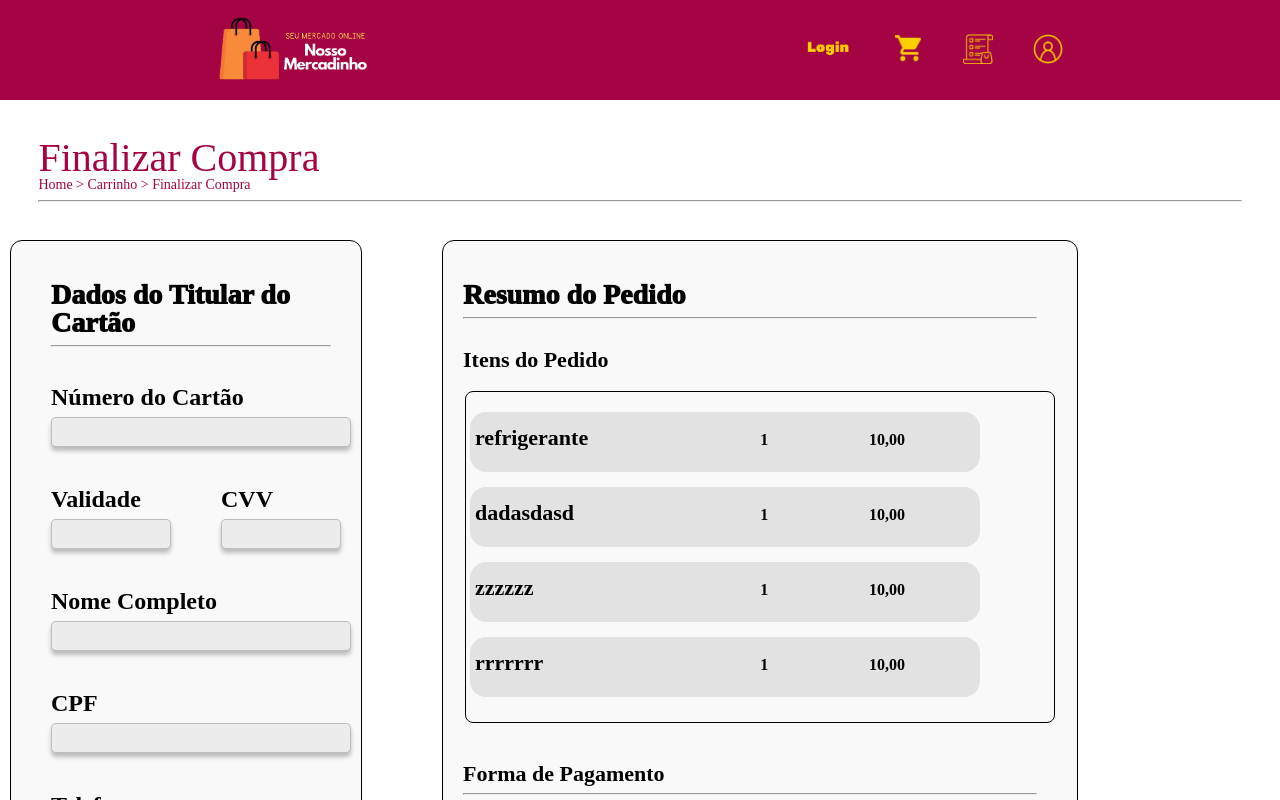
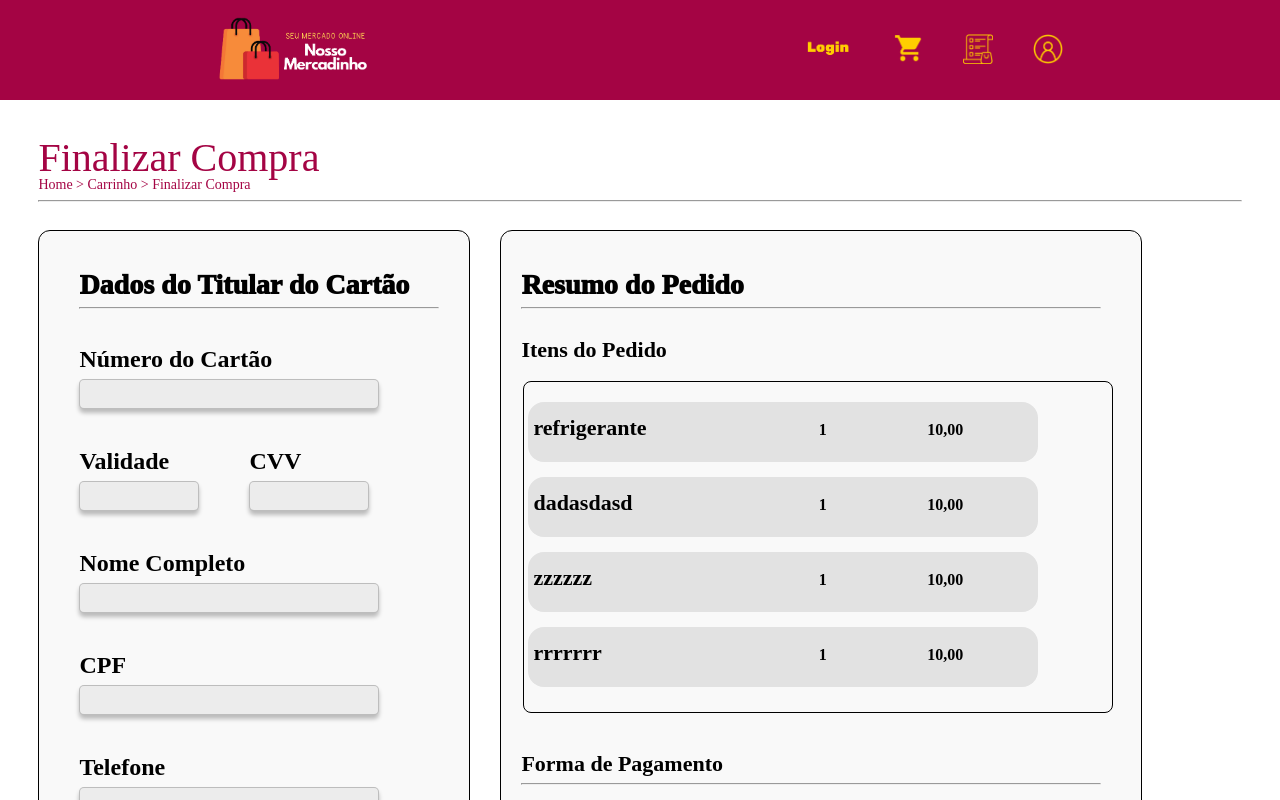
Before and after one commit to MarcusHuzi/Projeto-Web, a Vue app in the folder milestone2/shop/: page /finalizarcompra in a window 1280 px wide. Shown: the top 800 px of the page. Built offline with nearby package versions, Linux system fonts and the light colour scheme.

Commit message:
ypdated finalizarCompra.css

```diff
--- a/milestone2/shop/src/assets/css/finalizarCompra.css
+++ b/milestone2/shop/src/assets/css/finalizarCompra.css
@@ -27,17 +27,15 @@
 }
 
 .content{
-    display:flex;
-    justify-content: space-around;
-    margin-bottom: 30px;
-    width: 65%;
-    align-self:flex-start;
-    width: 80%;
+    display: flex;
+    flex-flow: row wrap;
+    justify-content: flex-start;
+    margin: 10px 3% 20px 3%;
+    gap: 30px;
 }
 
 .pagamento{
     background-color: #F9F9F9;
-    margin: 20px 40px 20px 10px;
     padding: 40px 10px 40px 40px;
     height: 700px;
     width:380px;
@@ -100,7 +98,6 @@
 
 .pedido{
     background-color: #F9F9F9;
-    margin: 20px 10px 20px 40px;
     width: 600px;
     height: 800px;
     border: 1px solid;
```
